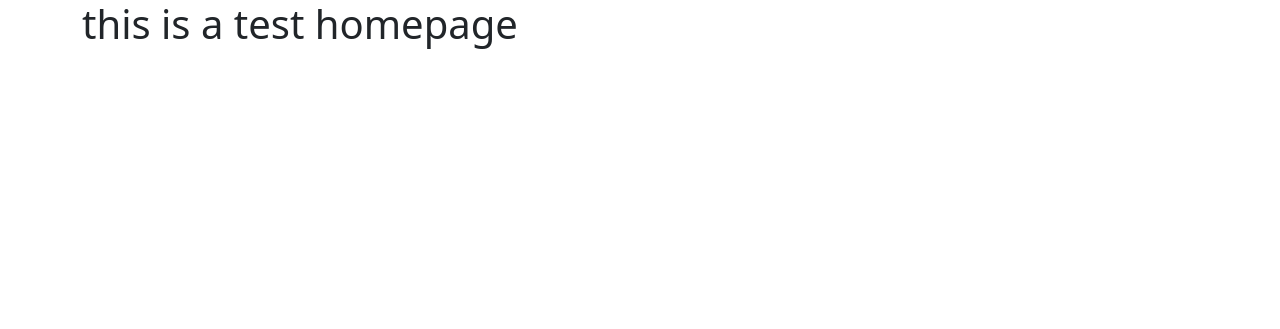
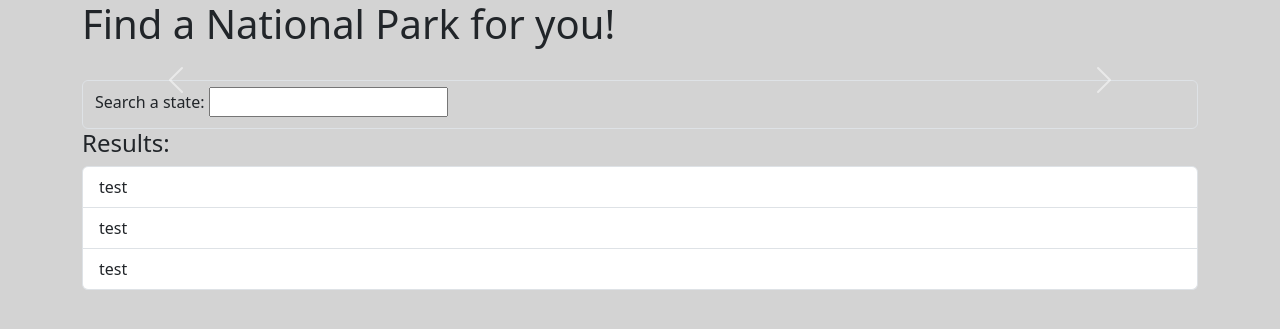
Before and after one commit to technomooney/Project-3-API-and-bookmarks, a Flask app: page / in a window 1280 px wide. Shown: the top 329 px of the page. Run offline with Flask 2, Linux system fonts and the light colour scheme.

Commit message:
made a basic template based on the preposed layout in the slack chanel. still working on tweeks for the carousel.

```diff
--- a/web_ui/static/styles.css
+++ b/web_ui/static/styles.css
@@ -1 +1,7 @@
 /* this is for overrides for bootstrap and adding custom CSS to our page.  */
+.bg-color-custom {
+    background-color: lightgrey;
+}
+.hight-limit {
+    height: auto;
+}
--- a/web_ui/templates/base.html
+++ b/web_ui/templates/base.html
@@ -4,7 +4,7 @@
         <link href="https://cdn.jsdelivr.net/npm/bootstrap@5.3.0-alpha1/dist/css/bootstrap.min.css" rel="stylesheet" integrity="sha384-GLhlTQ8iRABdZLl6O3oVMWSktQOp6b7In1Zl3/Jr59b6EGGoI1aFkw7cmDA6j6gD" crossorigin="anonymous">
         <link rel="stylesheet" href="{{ url_for('static', filename='styles.css')}}">
     </head>
-    <body class="container-fluid">
+    <body class="container-fluid bg-color-custom">
         {% block content %}
         {% endblock %}
     </body>
--- /dev/null
+++ b/web_ui/templates/carousel.html
@@ -0,0 +1,35 @@
+
+{% block carousel %}
+<div class="container-md">
+    <div>
+        <h1>Find a National Park for you!</h1>
+    </div>
+    <br>
+    <div class="container">
+      <div id="image_carousel" class="carousel slide">
+        <div class="carousel-indicators">
+          {% for image in data %}
+          <button type="button" data-bs-target="#image_carousel" data-bs-slide-to={{ loop.index0 }} {% if loop.index==1 %}class="active" aria-current="true"{% endif %} aria-label="Slide {{loop.index}}"></button>
+          {% endfor %}
+        </div>
+        <div class="carousel-inner">
+          {% for image in data %}
+          <div class="carousel-item {% if loop.index == 1 %}active{% endif %}">
+            <img src="{{ image.file }}"  class="img-fluid d-block" alt="Slide number {{ loop.index }}" >
+            <div class="carousel-caption d-none d-md-block ">
+              <p class="bs-light-border-subtle">Owner: {{ image.owner }}</p>
+            </div>
+          </div>
+          {% endfor %}
+        </div>
+        <button class="carousel-control-prev" type="button" data-bs-target="#image_carousel" data-bs-slide="prev">
+          <span class="carousel-control-prev-icon" aria-hidden="true"></span>
+          <span class="visually-hidden">Previous</span>
+        </button>
+        <button class="carousel-control-next" type="button" data-bs-target="#image_carousel" data-bs-slide="next">
+          <span class="carousel-control-next-icon" aria-hidden="false"></span>
+          <span class="visually-hidden">Next</span>
+        </button>
+      </div>
+    </div>
+{% endblock %}
--- a/web_ui/templates/index.html
+++ b/web_ui/templates/index.html
@@ -1,7 +1,21 @@
 {% extends 'base.html' %}
 
 {% block content %}
+  {% include 'carousel.html' %}
+    <form class="form-control  bg-color-custom">
+        <label class="form-label">Search a state:</label> <input class="form-input" type="text" id="state_search" name="state_search">
+    </form>
+    {% if not data %}
+    <h4>Results:</h4>
+    <ul class="list-group">
+        {% for item in data %}
+        <li class="list-group-item">{{ item }}</li>
+        {% endfor %}
+        <li class="list-group-item">test</li>
+        <li class="list-group-item">test</li>
+        <li class="list-group-item">test</li>
 
-    <h1 class="container-md">this is a test homepage</h1>
-
+    </ul>
+    {% endif %}
+</div>
 {% endblock %}
--- a/web_ui/ui.py
+++ b/web_ui/ui.py
@@ -1,10 +1,10 @@
 from flask import Flask, render_template
-
+test_image_data = ""
 app = Flask(__name__)
 
 @app.route("/")
 def home():
-    return render_template("index.html")
+    return render_template("index.html", data=test_image_data)
 
 if __name__ == "__main__":
     app.run(debug=True)
```
